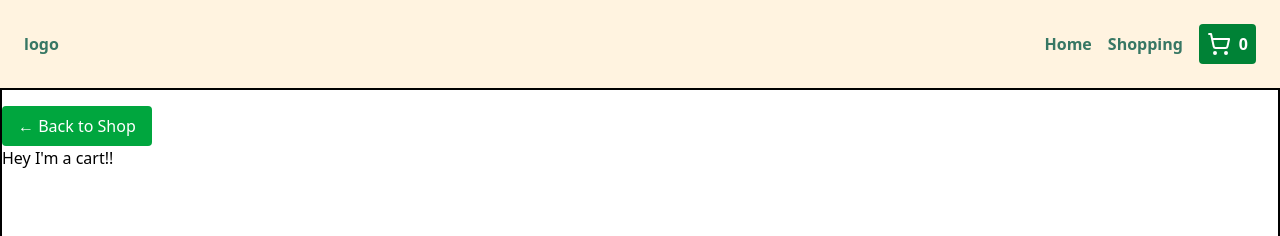
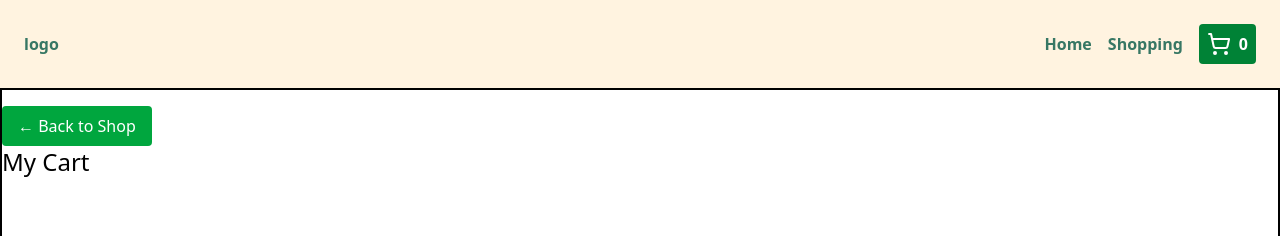
Before and after one commit to adrianc1/shopping-page, a React (Vite) app: page /cart in a window 1280 px wide. Shown: the top 236 px of the page. Built offline with nearby package versions, Linux system fonts and the light colour scheme.

Commit message:
display current cart item title and price in the cart page

```diff
--- a/src/components/Navbar.jsx
+++ b/src/components/Navbar.jsx
@@ -2,7 +2,6 @@ import ViewCartBtn from './ViewCartBtn';
 import { NavLink } from 'react-router-dom';
 
 const Navbar = ({ cart }) => {
-	console.log();
 	return (
 		<nav className="flex w-full items-center justify-between px-6 py-6 text-primary font-bold bg-[#fff3e0]">
 			<span>logo</span>
--- a/src/pages/CartPage.jsx
+++ b/src/pages/CartPage.jsx
@@ -1,11 +1,29 @@
 import BackHomeBtn from '../components/BackHomeBtn';
+import { useOutletContext } from 'react-router-dom';
 import { useState } from 'react';
 import BackToShopBtn from '../components/BackToShopBtn';
 const Cart = () => {
+	const { cart } = useOutletContext();
+
 	return (
 		<div className="w-full flex flex-col justify-start items-start border-2">
 			<BackToShopBtn />
-			<h1>Hey I'm a cart!!</h1>
+			<div className="mx-auto w-full ">
+				<h1 className="text-2xl">My Cart</h1>
+				<ul className="w-full">
+					{cart.map((item) => {
+						return (
+							<li key={item.id} className="flex border w-full justify-between">
+								<div className="flex">
+									<button className="text-red-500 font-bold px-4">X</button>
+									<div className="">{item.title}</div>
+								</div>
+								<div className="px-4">{item.price}</div>
+							</li>
+						);
+					})}
+				</ul>
+			</div>
 		</div>
 	);
 };
```
